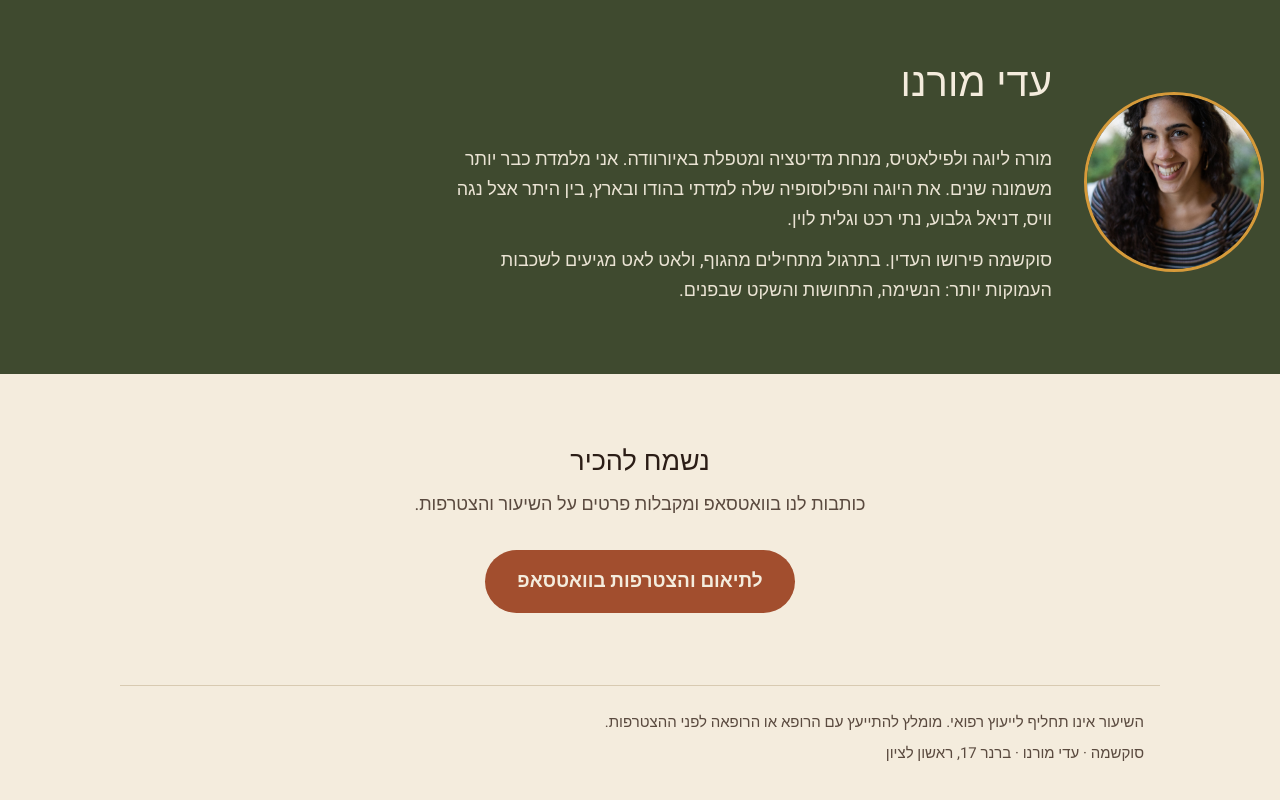
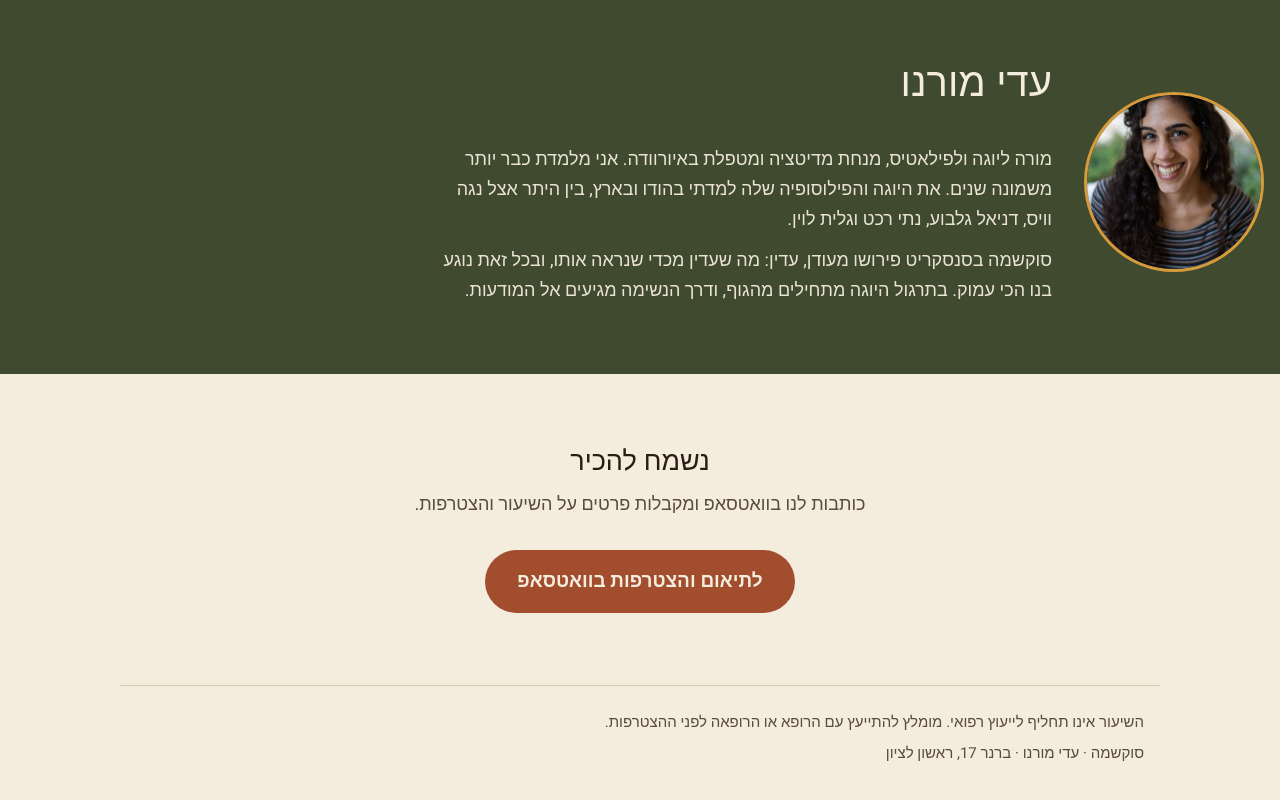
Before and after one commit to adisharabi93/sukshma-site, a plain HTML site: page pregnancy-yoga-rishon-lezion/index.html in a window 1280 px wide. Shown: the part 1795-2595 px from the top of the page. Drawn offline with Linux system fonts and the light colour scheme.

Commit message:
Sukshma meaning in Adi's words
Co-Authored-By: Claude Opus 5.5 <noreply@anthropic.com>
Claude-Session: https://claude.ai/code/session_01GXUpyRpbgL9W1WcJcD1e1C

```diff
--- a/pregnancy-yoga-rishon-lezion/index.html
+++ b/pregnancy-yoga-rishon-lezion/index.html
@@ -177,7 +177,7 @@ a{color:inherit}
       <div class="txt">
       <h2>עדי מורנו</h2>
       <p>מורה ליוגה ולפילאטיס, מנחת מדיטציה ומטפלת באיורוודה. אני מלמדת כבר יותר משמונה שנים. את היוגה והפילוסופיה שלה למדתי בהודו ובארץ, בין היתר אצל נגה וויס, דניאל גלבוע, נתי רכט וגלית לוין.</p>
-      <p>סוקשמה פירושו העדין. בתרגול מתחילים מהגוף, ולאט לאט מגיעים לשכבות העמוקות יותר: הנשימה, התחושות והשקט שבפנים.</p>
+      <p>סוקשמה בסנסקריט פירושו מעודן, עדין: מה שעדין מכדי שנראה אותו, ובכל זאת נוגע בנו הכי עמוק. בתרגול היוגה מתחילים מהגוף, ודרך הנשימה מגיעים אל המודעות.</p>
     </div>
     </div>
   </section>
```
Also changed, not shown: private-yoga-pilates-rishon-lezion/index.html (+1 -1 lines), yoga-pilates-rishon-lezion/index.html (+1 -1 lines).
